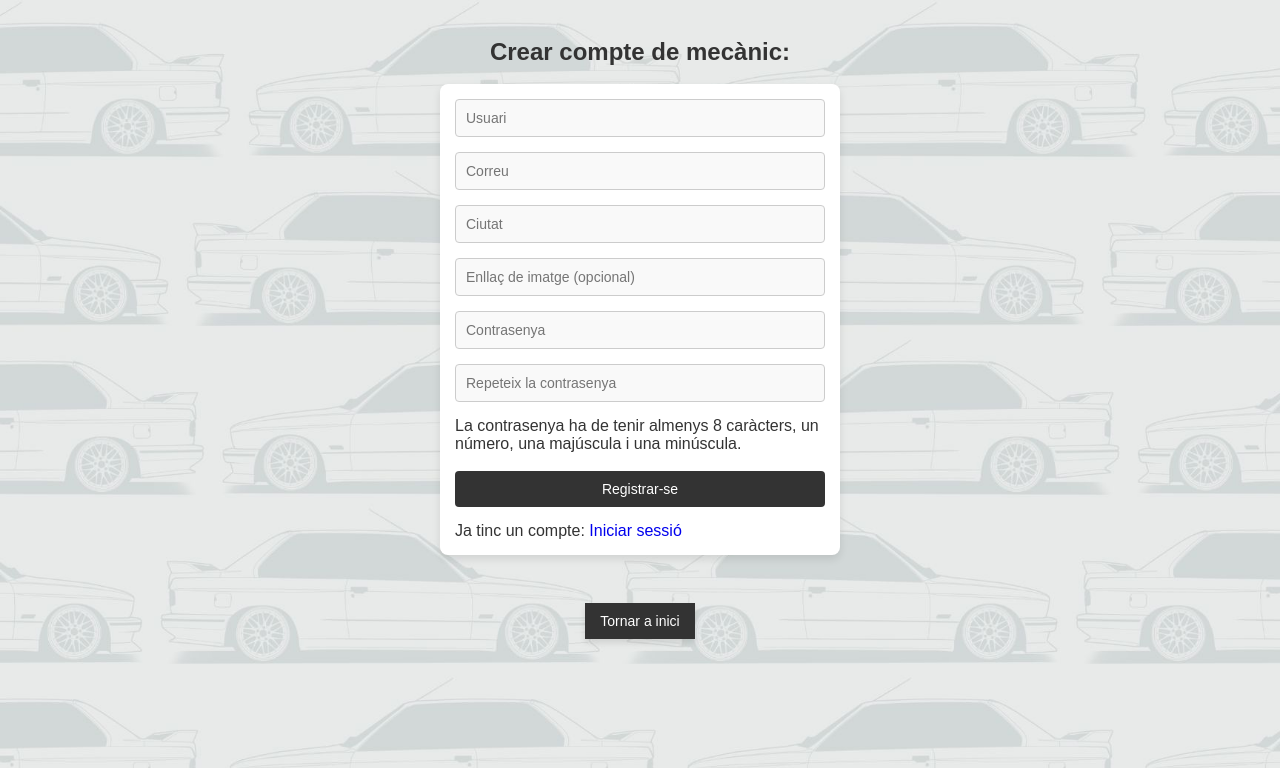
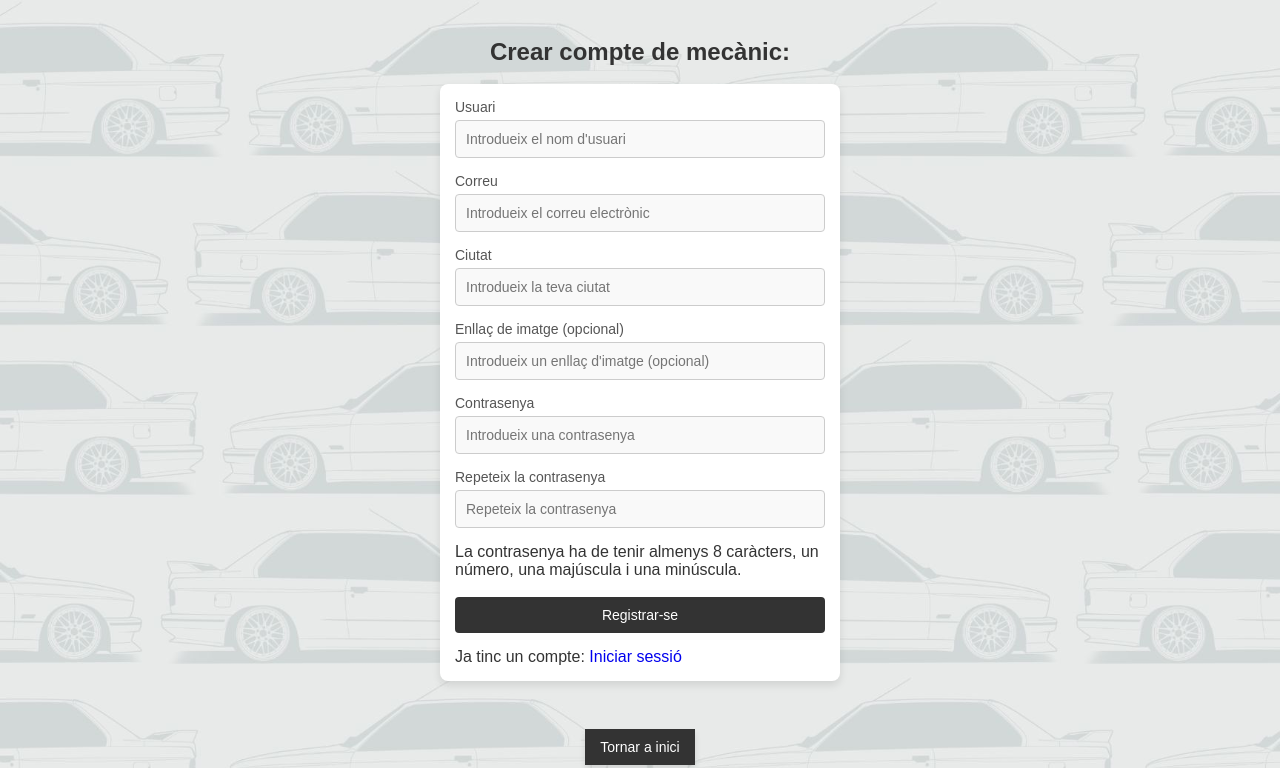
Before and after one commit to mhornos/pr6_backend_mhornos, a PHP site: page /Servidor/Controlador/register.php in a window 1280 px wide. Shown: the top 768 px of the page. Run offline with PHP 8.4, Linux system fonts and the light colour scheme.

Commit message:
Add labels and placeholders for better accessibility and user experience

```diff
--- a/Controlador/canviarPassw.php
+++ b/Controlador/canviarPassw.php
@@ -78,13 +78,13 @@ if ($_SERVER["REQUEST_METHOD"] == "POST") {
     <br><h2>Canviar password:</h2><br>
     <form action="../Controlador/canviarPassw.php" method="post">
     <label for="contrasenya">Contrasenya actual:</label>
-    <input type="password" id="contrasenya" name="contrasenya">
+    <input type="password" id="contrasenya" name="contrasenya" placeholder="Introdueix la teva contrasenya actual">
 
     <label for="contrasenyaNova1">Nova contrasenya:</label>
-    <input type="password" id="contrasenyaNova1" name="contrasenyaNova1" >
+    <input type="password" id="contrasenyaNova1" name="contrasenyaNova1" placeholder="Introudeix la nova contrasenya">
 
     <label for="contrasenyaNova2">Confirmació nova contrasenya:</label>
-    <input type="password" id="contrasenyaNova2" name="contrasenyaNova2">
+    <input type="password" id="contrasenyaNova2" name="contrasenyaNova2" placeholder="Repeteix la nova contrasenya">
 
     <p>La contrasenya ha de tenir almenys 8 caràcters, un número, una majúscula i una minúscula.</p><br>
 
--- a/Controlador/register.php
+++ b/Controlador/register.php
@@ -100,18 +100,30 @@ if ($_SERVER["REQUEST_METHOD"] == "POST") {
     <br>
     <h2>Crear compte de mecànic:</h2>
     <br><form method="POST">
-        <input type="text" name="usuari" placeholder="Usuari" value="<?php echo htmlspecialchars($usuari ?? ''); ?>">
-        <input type="text" name="correu" placeholder="Correu" value="<?php echo htmlspecialchars($correu ?? '' ); ?>">
-        <input type="text" name="ciutat" placeholder="Ciutat" value="<?php echo htmlspecialchars($ciutat ?? ''); ?>">
-        <input type="text" id="imatge" name="imatge" placeholder="Enllaç de imatge (opcional)" value="<?php echo htmlspecialchars($imatge ?? ''); ?>">
-        <input type="password" name="contrasenya" placeholder="Contrasenya" value="">
-        <input type="password" name="contrasenya2" placeholder="Repeteix la contrasenya" value="">
-        <p>La contrasenya ha de tenir almenys 8 caràcters, un número, una majúscula i una minúscula.</p><br>
+    <label for="usuari">Usuari</label>
+    <input type="text" id="usuari" name="usuari" placeholder="Introdueix el nom d'usuari" value="<?php echo htmlspecialchars($usuari ?? ''); ?>">
 
-        <input type="submit" value="Registrar-se">
-        Ja tinc un compte: <a href="../Vistes/Login.php"> Iniciar sessió </a>
+    <label for="correu">Correu</label>
+    <input type="text" id="correu" name="correu" placeholder="Introdueix el correu electrònic" value="<?php echo htmlspecialchars($correu ?? '' ); ?>">
 
-    </form>
+    <label for="ciutat">Ciutat</label>
+    <input type="text" id="ciutat" name="ciutat" placeholder="Introdueix la teva ciutat" value="<?php echo htmlspecialchars($ciutat ?? ''); ?>">
+
+    <label for="imatge">Enllaç de imatge (opcional)</label>
+    <input type="text" id="imatge" name="imatge" placeholder="Introdueix un enllaç d'imatge (opcional)" value="<?php echo htmlspecialchars($imatge ?? ''); ?>">
+
+    <label for="contrasenya">Contrasenya</label>
+    <input type="password" id="contrasenya" name="contrasenya" placeholder="Introdueix una contrasenya" value="">
+
+    <label for="contrasenya2">Repeteix la contrasenya</label>
+    <input type="password" id="contrasenya2" name="contrasenya2" placeholder="Repeteix la contrasenya" value="">
+
+    <p>La contrasenya ha de tenir almenys 8 caràcters, un número, una majúscula i una minúscula.</p><br>
+
+    <input type="submit" value="Registrar-se">
+    Ja tinc un compte: <a href="../Vistes/Login.php"> Iniciar sessió </a>
+</form>
+
 
     <br><a href="../Index.php?pagina=<?php echo isset($_GET['pagina']) ? $_GET['pagina'] : 1; ?>">
         <button>Tornar a inici</button>
--- a/Vistes/CanviarPassw.php
+++ b/Vistes/CanviarPassw.php
@@ -12,13 +12,13 @@
     <h2>Canviar contrasenya:</h2><br>
     <form action="../Controlador/canviarPassw.php" method="post">
     <label for="contrasenya">Contrasenya actual:</label>
-    <input type="password" id="contrasenya" name="contrasenya">
+    <input type="password" id="contrasenya" name="contrasenya" placeholder="Introdueix la teva contrasenya actual">
 
     <label for="contrasenyaNova1">Nova contrasenya:</label>
-    <input type="password" id="contrasenyaNova1" name="contrasenyaNova1" >
+    <input type="password" id="contrasenyaNova1" name="contrasenyaNova1" placeholder="Introudeix la nova contrasenya">
 
     <label for="contrasenyaNova2">Confirmació nova contrasenya:</label>
-    <input type="password" id="contrasenyaNova2" name="contrasenyaNova2">
+    <input type="password" id="contrasenyaNova2" name="contrasenyaNova2" placeholder="Repeteix la nova contrasenya">
 
     <p>La contrasenya ha de tenir almenys 8 caràcters, un número, una majúscula i una minúscula.</p><br>
 
--- a/Vistes/Esborrar.php
+++ b/Vistes/Esborrar.php
@@ -14,7 +14,8 @@
 
     <form action="../Controlador/esborrar.php" method="post">
         <table>
-        <input type="text" id="id" name="id" placeholder="Introdueix ID del teu vehicle a eliminar*" value="<?php echo htmlspecialchars($imatge ?? ''); ?>"> <br/>
+        <label for="id">ID:</label>
+        <input type="text" id="id" name="id" placeholder="Introdueix ID del teu vehicle a eliminar" value="<?php echo htmlspecialchars($imatge ?? ''); ?>"> <br/>
 
         <input type="submit" value="Eliminar" name="Enviar">
         <input type="reset" value="Buidar">
```
Also changed, not shown: Controlador/login.php (+20 -9 lines), Vistes/Inserir.php (+12 -1 lines), Vistes/Login.php (+15 -4 lines), Vistes/Modificar.php (+15 -0 lines), Vistes/Register.php (+22 -7 lines), Vistes/forgotPassw.php (+4 -3 lines), Vistes/navbar.php (indentation only).
